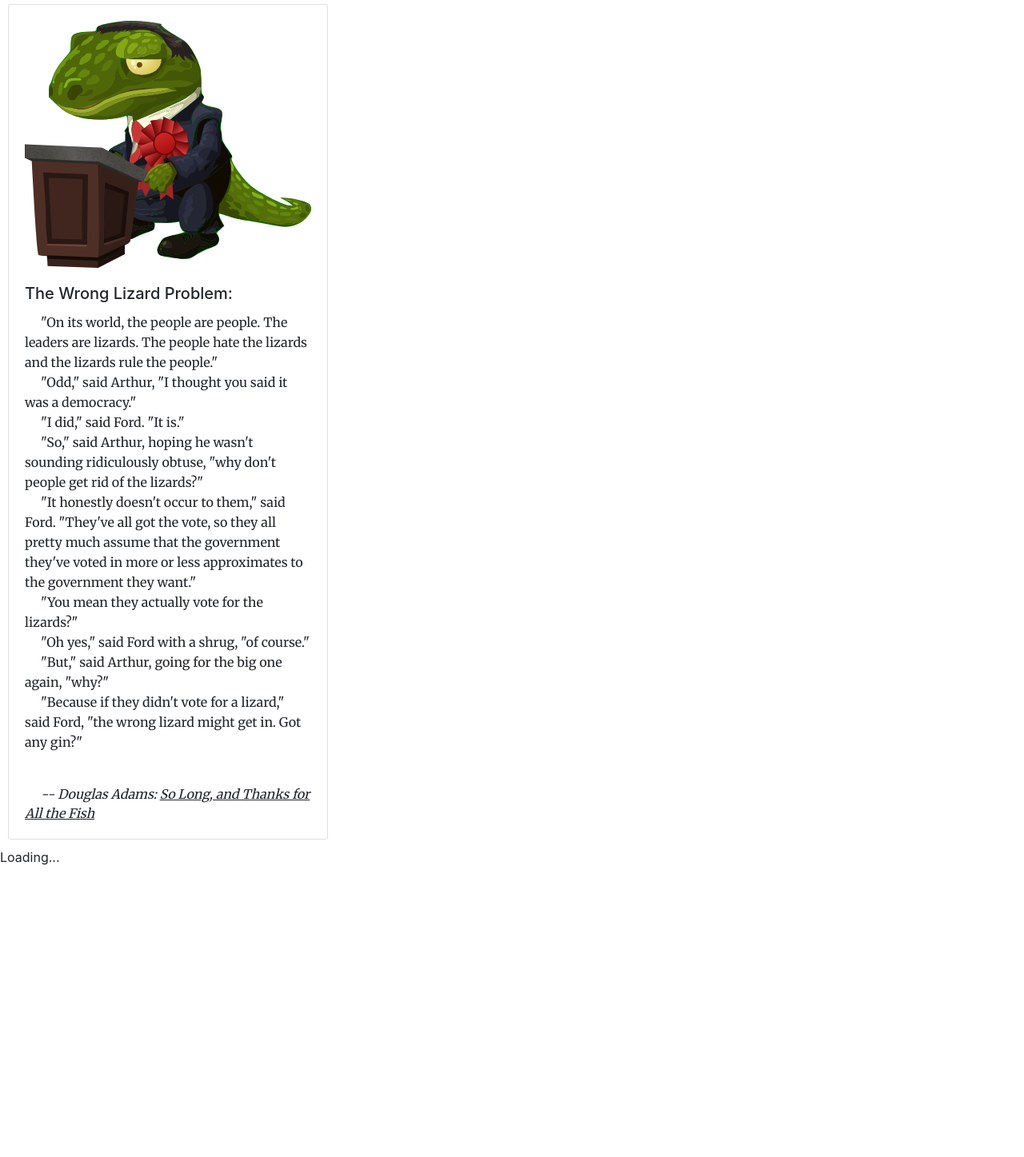
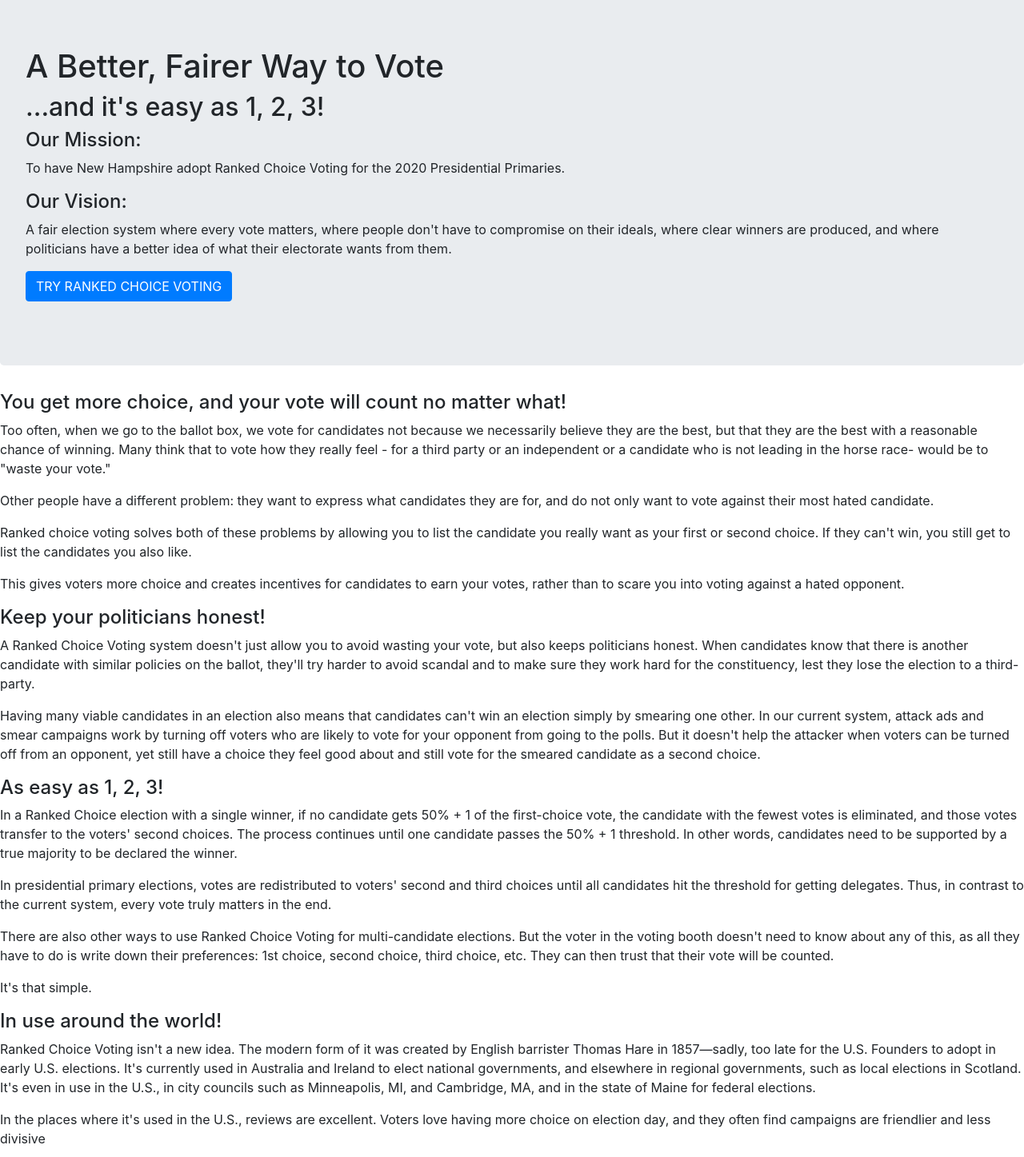
Before and after one commit to kerryboyko/RCV_Frontend, a React (Create React App) app: page /auth_callback in a window 1280 px wide. Shown: the part 43-1490 px from the top of the page at 80% size. Before the commit the page ends 1127 px from the top, so only its background shows below. Built offline with nearby package versions, Linux system fonts and the light colour scheme; what auth0-js would draw is missing.

Commit message:
Front page copywriting done.

```diff
--- /dev/null
+++ b/src/components/FrontPageSection.tsx
@@ -0,0 +1,22 @@
+import React, { ReactFragment } from 'react';
+
+interface IFrontPageSection {
+  section: {
+    title: string;
+    copy: string[];
+    image?: ReactFragment;
+  };
+}
+
+const FrontPageSection = ({ section }: IFrontPageSection) => {
+  return (
+    <div>
+      <h4>{section.title}</h4>
+      {section.copy.map(text => (
+        <p>{text}</p>
+      ))}
+    </div>
+  );
+};
+
+export default FrontPageSection;
--- /dev/null
+++ b/src/components/HeroHeader.tsx
@@ -0,0 +1,20 @@
+import React from 'react';
+import Button from 'react-bootstrap/Button';
+import Jumbotron from 'react-bootstrap/Jumbotron';
+import copywriting from '../copywriting/frontPage';
+
+const HeroHeader = () => (
+  <Jumbotron>
+    <h1>{copywriting.EN.title}</h1>
+    <h2>{copywriting.EN.subtitle}</h2>
+    <h4>{copywriting.EN.ourMission.header}</h4>
+    <p>{copywriting.EN.ourMission.copy}</p>
+    <h4>{copywriting.EN.ourVision.header}</h4>
+    <p>{copywriting.EN.ourVision.copy}</p>
+    <p>
+      <Button variant="primary">{copywriting.EN.callToAction.toUpperCase()}</Button>
+    </p>
+  </Jumbotron>
+);
+
+export default HeroHeader
--- a/src/containers/App/App.tsx
+++ b/src/containers/App/App.tsx
@@ -1,12 +1,15 @@
 // src/containers/App/index.js
 
-import { History } from "history";
-import React, { Component, Fragment } from "react";
-import { connect } from "react-redux";
-import { ThunkDispatch } from "redux-thunk";
-import { login, logout, renewSession } from "../../store/actions/auth";
-import LoginButton from "../LoginButton/LoginButton";
+import { History } from 'history';
+import React, { Component, Fragment } from 'react';
+import { connect } from 'react-redux';
+import { ThunkDispatch } from 'redux-thunk';
 import DouglasAdamsPullout from '../../components/DouglasAdamsPullout';
+import FrontPageSection from '../../components/FrontPageSection';
+import HeroHeader from '../../components/HeroHeader';
+import copywriting from '../../copywriting/frontPage';
+import { login, logout, renewSession } from '../../store/actions/auth';
+import LoginButton from '../LoginButton/LoginButton';
 
 interface IAppProps {
   history: History;
@@ -25,7 +28,7 @@ class App extends Component<IAppProps> {
   public componentDidMount() {
     const { authActions } = this.props;
 
-    if (localStorage.getItem("isLoggedIn") === "true") {
+    if (localStorage.getItem('isLoggedIn') === 'true') {
       authActions.renewSession();
     }
   }
@@ -35,13 +38,18 @@ class App extends Component<IAppProps> {
     return (
       <Fragment>
         isAuthenticated = {JSON.stringify(isAuthenticated)}
-        <button onClick={this.handleGoTo("home")}>Home</button>
+        <button onClick={this.handleGoTo('home')}>Home</button>
         <LoginButton
           login={authActions.login}
           logout={authActions.logout}
           isAuthenticated={isAuthenticated}
         />
-        <DouglasAdamsPullout/>
+        <HeroHeader />
+        <FrontPageSection section={copywriting.EN.section1} />
+        <FrontPageSection section={copywriting.EN.section2} />
+        <FrontPageSection section={copywriting.EN.section3} />
+        <FrontPageSection section={copywriting.EN.section4} />
+        <DouglasAdamsPullout />
       </Fragment>
     );
   }
@@ -49,7 +57,7 @@ class App extends Component<IAppProps> {
 
 const mapStateToProps = (state: any) => {
   return {
-    isAuthenticated: new Date().getTime() < state.auth.expiresAt
+    isAuthenticated: new Date().getTime() < state.auth.expiresAt,
   };
 };
 
@@ -57,11 +65,11 @@ const mapDispatchToProps = (dispatch: ThunkDispatch<any, any, any>) => ({
   authActions: {
     login: () => dispatch(login()),
     logout: () => dispatch(logout()),
-    renewSession: () => dispatch(renewSession())
-  }
+    renewSession: () => dispatch(renewSession()),
+  },
 });
 
 export default connect(
   mapStateToProps,
-  mapDispatchToProps
+  mapDispatchToProps,
 )(App);
--- a/src/copywriting/frontPage.ts
+++ b/src/copywriting/frontPage.ts
@@ -2,36 +2,49 @@ import { Language } from '../types';
 
 export const frontPage: any = {
   [Language.EN]: {
-    title: 'A Better, Fairer Way to Vote',
-    subtitle: "...and it's easy as 1, 2, 3!",
-    callToAction: 'TRY RANKED CHOICE VOTING',
-    ourMission:
-      'Our Mission: To have New Hampshire adopt Ranked Choice Voting for the 2020 Presidential Primary.',
-    ourVision:
-      'A fair election system where every vote matters, where people don’t have to compromise on their ideals, where clear winners are produced, and where politicians have a better idea of what their electorate wants from them.',
+    title: `A Better, Fairer Way to Vote`,
+    subtitle: `...and it's easy as 1, 2, 3!`,
+    callToAction: 'Try Ranked Choice Voting',
+    ourMission: {
+      header: 'Our Mission:',
+      copy:
+        'To have New Hampshire adopt Ranked Choice Voting for the 2020 Presidential Primaries.',
+    },
+    ourVision: {
+      header: 'Our Vision:',
+      copy: `A fair election system where every vote matters, where people don't have to compromise on their ideals, where clear winners are produced, and where politicians have a better idea of what their electorate wants from them.`,
+    },
     section1: {
-      title: "You can't waste your vote!",
+      title: 'You get more choice, and your vote will count no matter what!',
       copy: [
-        `Too often, when we go to the ballot box, we vote for candidates not because we necessarily believe they are the best, but that they are the best with a reasonable chance of winning. That to vote how you really feel - for a third party or an independent - would be to "waste your vote."`,
-        `As Douglas Adams put it: "The lizards rule the people, and the people hate the lizards, but if people didn’t vote for a lizard, then the wrong lizard might get in."`,
-        `Ranked choice voting solves the "wrong lizard problem" by allowing you to list the candidate you really want as your first choice. If the candidate you love can’t win, you still get to list the candidate you’ll settle for as your second choice.`,
+        `Too often, when we go to the ballot box, we vote for candidates not because we necessarily believe they are the best, but that they are the best with a reasonable chance of winning. Many think that to vote how they really feel - for a third party or an independent or a candidate who is not leading in the horse race- would be to "waste your vote."`,
+        `Other people have a different problem: they want to express what candidates they are for, and do not only want to vote against their most hated candidate.`,
+        `Ranked choice voting solves both of these problems by allowing you to list the candidate you really want as your first or second choice. If they can't win, you still get to list the candidates you also like.`,
+        `This gives voters more choice and creates incentives for candidates to earn your votes, rather than to scare you into voting against a hated opponent.`,
       ],
     },
     section2: {
-      title:
-        'It rewards good behavior, and punishes bad behavior, in politicians.',
+      title: 'Keep your politicians honest!',
       copy: [
-        `A Ranked Choice Voting system doesn’t just allow you to avoid wasting your vote, but also keeps politicians honest. When candidates know that there is another candidate with similar policies on the ballot, they’ll try harder to avoid scandal and to make sure they work hard for the constituency, lest they lose the election to a third-party.`,
-        `Viable third parties also mean that candidates can’t win an election simply by smearing the other candidate. In our current system, attack ads and smear campaigns work by turning off voters who are likely to vote for your opponent from going to the polls. But it doesn’t help the attacker when voters can be turned off from an opponent, yet still have a choice they feel good about and still vote for the smeared candidate as a second choice.`,
-        `And when the Ranked Choice Voting system is used with a system that rewards multiple seats at once, the political parties themselves have to ensure that their own members keep their noses clean, because the bad behavior of one member could cause the entire party to suffer in an election.`,
+        `A Ranked Choice Voting system doesn't just allow you to avoid wasting your vote, but also keeps politicians honest. When candidates know that there is another candidate with similar policies on the ballot, they'll try harder to avoid scandal and to make sure they work hard for the constituency, lest they lose the election to a third-party.`,
+
+        `Having many viable candidates in an election also means that candidates can't win an election simply by smearing one other. In our current system, attack ads and smear campaigns work by turning off voters who are likely to vote for your opponent from going to the polls. But it doesn't help the attacker when voters can be turned off from an opponent, yet still have a choice they feel good about and still vote for the smeared candidate as a second choice.`,
       ],
     },
     section3: {
       title: 'As easy as 1, 2, 3!',
       copy: [
-        `In a Ranked Choice election with a single winner, if no candidate gets 50% + 1 vote, the candidate with the least votes is eliminated, and those votes transfer to the voters second choices. The process continues until one candidate passes the 50% + 1 vote threshold.`,
-        `In multi-seat elections, designed to fill multiple elected positions, or assign multiple delegates, candidates who have more than enough votes to win a seat automatically have the extra votes they didn’t need to win transferred to their second choices as well. (Those "extra" votes are assigned proportionally.)`,
-        `But as a voter, you don't need to worry about the math. All you need to do is choose your preferences for first choice, second choice, third choice, etc.  It’s that’s simple."`,
+        `In a Ranked Choice election with a single winner, if no candidate gets 50% + 1 of the first-choice vote, the candidate with the fewest votes is eliminated, and those votes transfer to the voters' second choices. The process continues until one candidate passes the 50% + 1 threshold. In other words, candidates need to be supported by a true majority to be declared the winner.`,
+        `In presidential primary elections, votes are redistributed to voters' second and third choices until all candidates hit the threshold for getting delegates. Thus, in contrast to the current system, every vote truly matters in the end.`,
+        `There are also other ways to use Ranked Choice Voting for multi-candidate elections. But the voter in the voting booth doesn't need to know about any of this, as all they have to do is write down their preferences: 1st choice, second choice, third choice, etc. They can then trust that their vote will be counted.`,
+        `It's that simple.`,
+      ],
+    },
+    section4: {
+      title: 'In use around the world!',
+      copy: [
+        `Ranked Choice Voting isn't a new idea. The modern form of it was created by English barrister Thomas Hare in 1857—sadly, too late for the U.S. Founders to adopt in early U.S. elections. It's currently used in Australia and Ireland to elect national governments, and elsewhere in regional governments, such as local elections in Scotland.  It's even in use in the U.S., in city councils such as Minneapolis, MI, and Cambridge, MA, and in the state of Maine for federal  elections.`,
+        `In the places where it's used in the U.S., reviews are excellent. Voters love having more choice on election day, and they often find campaigns are friendlier and less divisive`,
       ],
     },
     pullout: {
```
